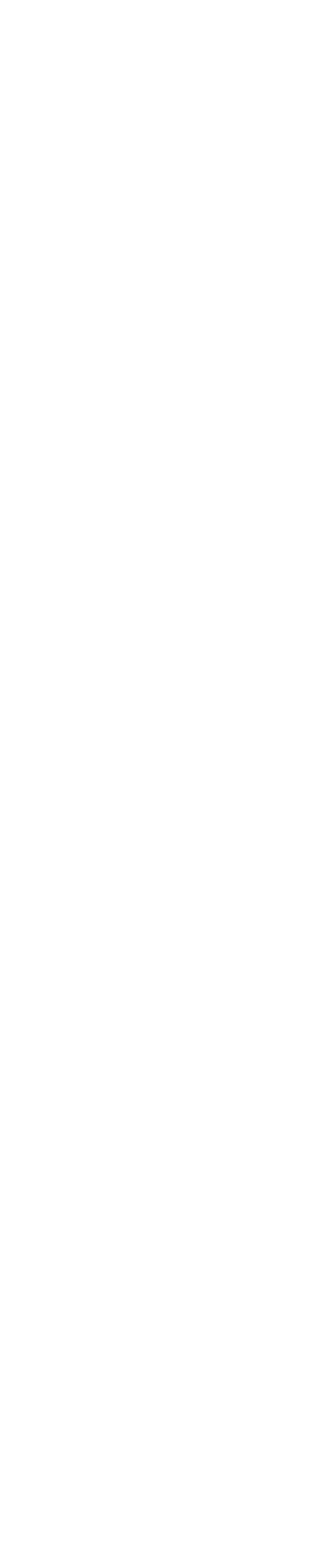
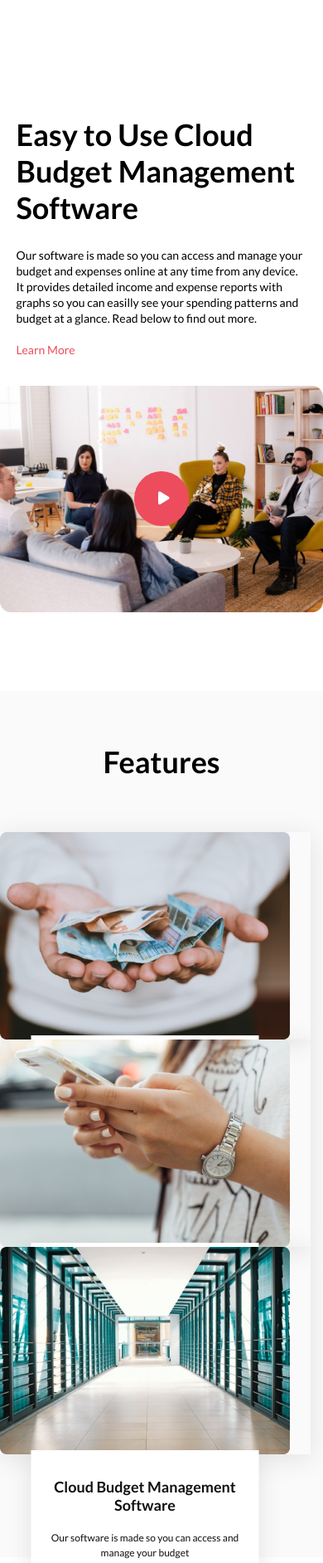
Before and after one commit to denisijka/tasks, a plain HTML site: page src/index.html in a window 390 px wide. Shown: the top 1884 px of the page at 83% size. Before the commit the page ends 844 px from the top, so only its background shows below. Drawn offline with Linux system fonts and the light colour scheme.

Commit message:
@media 576 is processing

```diff
--- a/src/index.html
+++ b/src/index.html
@@ -5,11 +5,80 @@
     <meta charset="UTF-8">
     <meta http-equiv="X-UA-Compatible" content="IE=edge">
     <meta name="viewport" content="width=device-width, initial-scale=1.0">
+    <link rel="preconnect" href="https://fonts.gstatic.com">
+    <link href="https://fonts.googleapis.com/css2?family=Lato:wght@400;700&display=swap" rel="stylesheet">
+    <script src="https://kit.fontawesome.com/df613de3b6.js" crossorigin="anonymous"></script>
     <title>Tasks</title>
+    <link rel="stylesheet" href="css/style.min.css">
 </head>
 
 <body>
+    <section class="cloud">
+        <div class="container">
+            <div class="cloud__wrapper">
+                <div class="cloud__descr">
+                    <h1 class="cloud__heading">Easy to Use Cloud Budget Management Software</h1>
+                    <div class="cloud__excerpt">Our software is made so you can access and manage your budget and
+                        expenses online at any time from any device. It provides detailed income and expense reports
+                        with graphs so you can easilly see your spending patterns and budget at a glance. Read below to
+                        find out more.</div>
+                    <a href="#" class="link">Learn More</a>
+                </div>
+                <div class="cloud__image">
+                    <div class="cloud__btn"><i class="fas fa-play"></i></div>
+                    <div class="cloud__img">
+                        <img src="img/Video_bg.png" alt="video">
+                    </div>
+                </div>
+            </div>
+        </div>
+    </section>
+    <section class="features">
+        <div class="container">
+            <h2 class="features__heading">Features</h2>
+            <div class="features__inner">
+                <div class="features__item">
+                    <div class="features__img">
+                        <img src="img/money.png" alt="money">
+                        <div class="features__card">
+                            <div class="features__title">Supports All Currencies and Cards</div>
+                            <div class="features__descr">We support all popular currencies and is fully customizable to
+                                add
+                            </div>
+                            <a href="#" class="link">Read More</a>
+                        </div>
+                    </div>
+                </div>
 
+
+                <div class="features__item">
+                    <div class="features__img">
+                        <img src="img/phone.png" alt="phone">
+                        <div class="features__card">
+                            <div class="features__title">Manage your expenses on the go</div>
+                            <div class="features__descr">You can access your account from anywhere in the world on any
+                                device
+                            </div>
+                            <a href="#" class="link">Read More</a>
+                        </div>
+                    </div>
+                </div>
+
+
+                <div class="features__item">
+                    <div class="features__img">
+                        <img src="img/long_room.png" alt="long_room">
+                        <div class="features__card">
+                            <div class="features__title">Cloud Budget Management Software</div>
+                            <div class="features__descr">Our software is made so you can access and manage your budget
+                            </div>
+                            <a href="#" class="link">Read More</a>
+                        </div>
+                    </div>
+                </div>
+            </div>
+        </div>
+    </section>
 </body>
 
 </html>
--- /dev/null
+++ b/src/sass/base/_link.sass
@@ -0,0 +1,3 @@
+.link
+	display: block
+	margin-top: 20px
--- /dev/null
+++ b/src/sass/base/_media.sass
@@ -0,0 +1,73 @@
+@media (max-width: 1200px)
+	/* от 992px до 1200px */
+	.container
+		max-width: 940px
+	.cloud
+
+		&__image
+			margin-right: 0
+	.features
+		&__item
+			margin-right: 15px
+		&:last-child
+			margin-right: 0
+		&__card
+			max-width: 275px
+@media (max-width: 991px)
+	/* от 768px до 992px */
+	.container
+		max-width: 730px
+	.cloud
+		&__descr
+			max-width: 349px
+		&__image
+			flex-basis: 50%
+		&__img
+			position: relative
+			z-index: 1
+		&__btn
+			position: absolute
+			left: 50%
+			transform: translateX(-50%)
+			width: 66px
+			height: 66px
+			border-radius: 100%
+			background: $link-color
+			z-index: 2
+		i
+			position: absolute
+			top: 50%
+			left: 54%
+			transform: translate(-50%,-50%)
+			color: #FFFFFF
+			font-size: 18px
+
+	.features
+
+		&__inner
+			// flex-direction: column
+			// align-items: center
+		&__item
+			box-shadow: 0px 5px 30px rgba(0, 0, 0, 0.1)
+
+		&__card
+			padding: 33px 14px 25px
+			top: 98%
+			border-radius: 0 0 8px 8px
+@media (max-width: 767px)
+	// от 576px до 768px
+	.container
+		max-width: 520px
+	.cloud
+
+		&__wrapper
+			flex-direction: column
+			align-items: center
+		&__descr
+			max-width: 90%
+		&__image
+			margin-top: 35px
+	.features
+
+		&__inner
+			flex-direction: column
--- /dev/null
+++ b/src/sass/base/_variables.sass
@@ -0,0 +1,3 @@
+$main-color: #000000
+$second-color: #101010
+$link-color: #ED4C5C
--- /dev/null
+++ b/src/sass/blocks/_cloud.sass
@@ -0,0 +1,81 @@
+.cloud
+	min-height: 500px
+	padding: 94px 0 95px
+	&__wrapper
+		display: flex
+		justify-content: space-between
+		animation: moveInLeftAll 1s ease-out
+		backface-visibility: hidden
+	&__descr
+		max-width: 445px
+		margin-top: 46px
+		animation: moveInLeft 1s
+	&__heading
+		font-size: 36px
+		// line-height: 43px
+		font-weight: bold
+	&__excerpt
+		font-size: 14px
+		line-height: 19px
+		margin-top: 26px
+	&__image
+		position: relative
+		margin-right: 95px
+		display: flex
+		align-items: center
+		animation: moveInRight 1s
+	&__img
+		max-width: 455px
+		img
+			width: 100%
+	&__btn
+		position: absolute
+		left: 6%
+	&__btn
+		position: relative
+
+		width: 66px
+		height: 66px
+		border-radius: 100%
+		background: $link-color
+		i
+			position: absolute
+			top: 50%
+			left: 54%
+			transform: translate(-50%,-50%)
+			color: #FFFFFF
+			font-size: 18px
+	.link
+		font-size: 14px
+	// @keyframes moveInLeft
+
+	// 	0%
+	// 		opacity: 0
+	// 		transform: translateX(-300px)
+	// 	80%
+	// 		transform: translateX(10px)
+
+	// 	100%
+	// 		opacity: 1
+	// 		transform: translate(0)
+
+	// @keyframes moveInRight
+	// 	0%
+	// 		opacity: 0
+	// 		transform: translateX(300px)
+	// 	80%
+	// 		transform: translateX(-10px)
+	// 	100%
+	// 		opacity: 1
+	// 		transform: translate(0)
+	@keyframes moveInLeftAll
+
+		0%
+			opacity: 0
+			transform: translateX(100%)
+			// 80%
+			// 	transform: translateX(10px)
+
+		100%
+			opacity: 1
+			transform: translate(0)
--- /dev/null
+++ b/src/sass/blocks/_features.sass
@@ -0,0 +1,64 @@
+.features
+	min-height: 660px
+	padding: 63px 0 124px
+	background: #FAFAFA
+	&__heading
+		font-weight: bold
+		font-size: 36px
+		// line-height: 43px
+		text-align: center
+	&__inner
+		display: flex
+		justify-content: space-between
+		padding-top: 63px
+	&__item
+		animation: moveInDown 1s
+		&:nth-child(2)
+			animation: moveInDown 2s
+		&:nth-child(3)
+			animation: moveInDown 3s
+	&__img
+		position: relative
+		max-width: 350px
+		z-index: 2
+		img
+			width: 100%
+	&__card
+		position: absolute
+		top: 63%
+		left: 50%
+		transform: translateX(-50%)
+		max-width: 293px
+		width: 100%
+		min-height: 198px
+		padding: 33px 28px 25px
+		text-align: center
+		color: $second-color
+		background: #FFFFFF
+		box-shadow: 0px 5px 30px rgba(0, 0, 0, 0.1)
+		border-radius: 8px
+		margin: 0 auto
+		z-index: 5
+	&__title
+		font-weight: bold
+		font-size: 18px
+
+	&__descr
+		font-weight: normal
+		font-size: 12px
+		line-height: 150%
+		margin-top: 20px
+	.link
+		font-size: 12px
+
+	@keyframes moveInDown
+
+		0%
+			opacity: 0
+			transform: translateY(300px)
+		// 80%
+		// 	transform: translateY(10px)
+
+		100%
+			opacity: 1
+			transform: translate(0)
--- a/src/sass/style.sass
+++ b/src/sass/style.sass
@@ -0,0 +1,52 @@
+@import "base/variables"
+@import "base/link"
+
+*,
+*::after,
+*::before
+	padding: 0
+	margin: 0
+	border: 0
+	box-sizing: border-box
+a
+	text-decoration: none
+	transition: all 0.6s
+	cursor: pointer
+	color: $link-color
+	&:hover
+		text-decoration: none
+
+ul,
+ol,
+li,
+p
+	list-style: none
+	margin-bottom: 0
+img
+	vertical-align: top
+
+h1,
+h2,
+h3,
+h4,
+h5,
+h6
+	color: $main-color
+	font-weight: inherit
+	font-size: inherit
+	margin-bottom: 0
+
+html,body
+	height: 100vh
+	font-family: 'Lato', sans-serif
+	font-size: 18px
+	font-weight: normal
+	background: #FFFFFF
+	// background-image: url('/img/color.svg')
+.container
+	max-width: 1100px
+	margin: 0 auto
+
+@import "blocks/cloud"
+@import "blocks/features"
+@import "base/media"
```
Also changed, not shown: src/css/style.min.css (added), src/img/Video_bg.png (added), src/img/long_room.png (added), src/img/money.png (added), src/img/phone.png (added).
